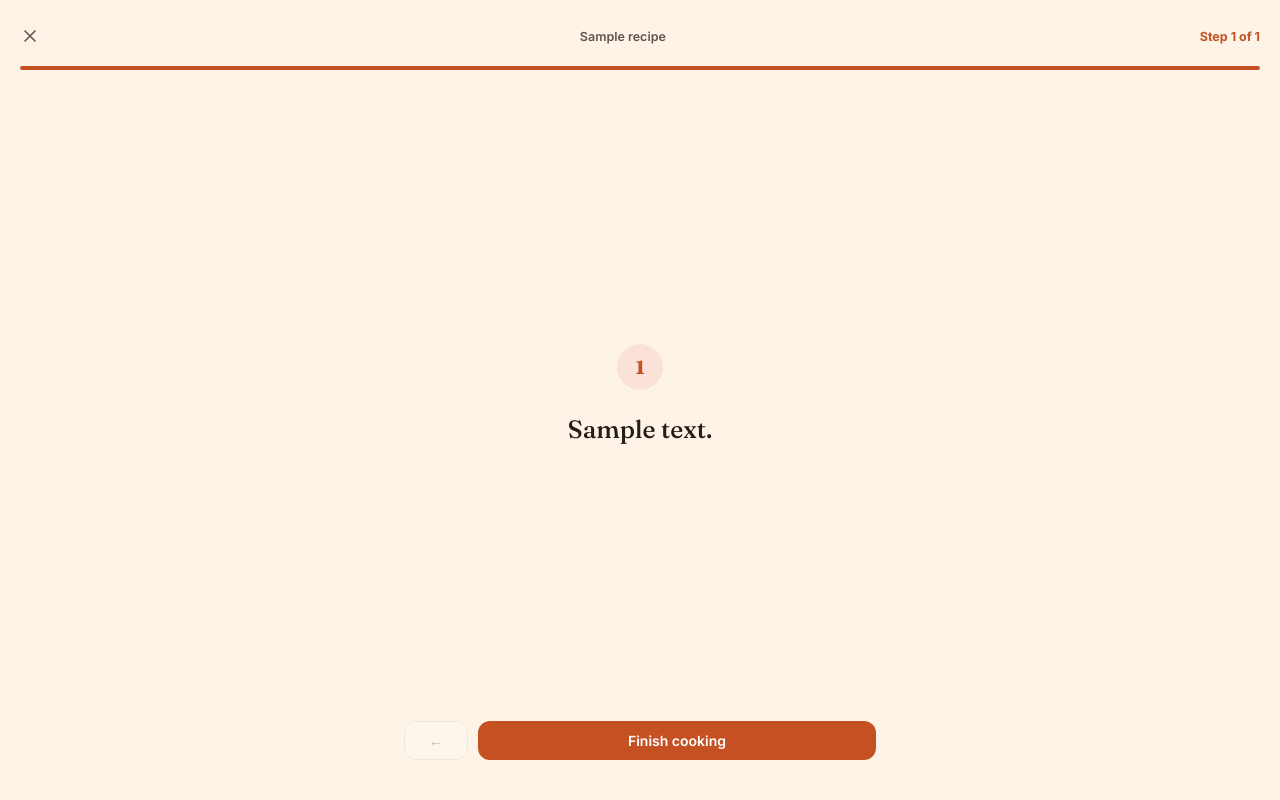
After one commit to dfluxcbf/little-meals, a FastAPI app: template src/little_meals/templates/cook_step.html in a window 1280 px wide. The commit adds this page. Run offline with FastAPI, Linux system fonts and the light colour scheme; the template is opened without the code that fills it: most values are stand-ins (such as "Sample title", 1, 10 or a date in 2020); parts of the project's set-up code (start-up, migrations or seed data) failed here and were passed over.

Commit message:
feat (-1): m6-cook-along

```diff
--- a/src/little_meals/static/app.css
+++ b/src/little_meals/static/app.css
@@ -887,6 +887,190 @@ form button {
   flex: 1;
 }
 
+/* ------------------------------------------------------------ cook-along */
+
+.cook-shell {
+  min-height: 100vh;
+  display: flex;
+  flex-direction: column;
+  background: var(--cream);
+  font-family: var(--font-body);
+  color: var(--ink);
+}
+
+.cook-header {
+  display: flex;
+  align-items: center;
+  justify-content: space-between;
+  gap: 10px;
+  padding: 20px 20px 0;
+}
+
+.cook-close {
+  color: var(--ink-soft);
+  display: inline-flex;
+  padding: 6px;
+  margin-left: -6px;
+}
+
+.cook-close svg {
+  width: 20px;
+  height: 20px;
+}
+
+.cook-title {
+  font-size: 12.5px;
+  font-weight: 600;
+  color: var(--ink-soft);
+  flex: 1;
+  text-align: center;
+  overflow: hidden;
+  text-overflow: ellipsis;
+  white-space: nowrap;
+}
+
+.cook-step-label {
+  font-size: 12.5px;
+  font-weight: 700;
+  color: var(--terracotta);
+  white-space: nowrap;
+}
+
+.cook-progress {
+  display: flex;
+  gap: 6px;
+  padding: 14px 20px 0;
+}
+
+.cook-progress-dot {
+  flex: 1;
+  height: 4px;
+  border-radius: 999px;
+  background: var(--line);
+}
+
+.cook-progress-dot-active {
+  background: var(--terracotta);
+}
+
+.cook-step-body {
+  flex: 1;
+  display: flex;
+  flex-direction: column;
+  align-items: center;
+  justify-content: center;
+  padding: 20px 30px;
+  text-align: center;
+}
+
+.cook-step-number {
+  width: 46px;
+  height: 46px;
+  border-radius: 999px;
+  background: var(--terracotta-soft);
+  color: var(--terracotta);
+  font-family: var(--font-display);
+  font-size: 19px;
+  font-weight: 700;
+  display: flex;
+  align-items: center;
+  justify-content: center;
+  margin-bottom: 22px;
+}
+
+.cook-step-text {
+  font-family: var(--font-display);
+  font-size: 25px;
+  line-height: 1.4;
+  font-weight: 500;
+  color: var(--ink);
+  margin: 0;
+  max-width: 32rem;
+}
+
+.cook-nav {
+  display: flex;
+  gap: 10px;
+  padding: 0 20px 40px;
+  max-width: 32rem;
+  margin: 0 auto;
+  width: 100%;
+  box-sizing: border-box;
+}
+
+.cook-prev {
+  width: 64px;
+  flex-shrink: 0;
+}
+
+.cook-prev-disabled {
+  opacity: 0.4;
+  pointer-events: none;
+}
+
+.cook-next {
+  flex: 1;
+}
+
+.cook-finish {
+  align-items: center;
+  justify-content: center;
+  padding: 30px 34px;
+  text-align: center;
+}
+
+.cook-finish h1 {
+  font-size: 25px;
+  margin: 0 0 8px;
+}
+
+.cook-finish p {
+  color: var(--ink-soft);
+  margin: 0 0 26px;
+  max-width: 26rem;
+}
+
+.cook-finish-icon {
+  width: 56px;
+  height: 56px;
+  border-radius: 999px;
+  display: flex;
+  align-items: center;
+  justify-content: center;
+  margin-bottom: 18px;
+}
+
+.cook-finish-icon svg {
+  width: 26px;
+  height: 26px;
+}
+
+.cook-feedback-actions {
+  display: flex;
+  gap: 14px;
+}
+
+.cook-feedback-btn {
+  display: flex;
+  flex-direction: column;
+  align-items: center;
+  gap: 6px;
+  padding: 16px 26px;
+  border-radius: 16px;
+  border: 1.5px solid var(--line);
+  background: var(--paper);
+  cursor: pointer;
+  font-family: var(--font-body);
+  font-size: 12.5px;
+  font-weight: 600;
+  color: var(--ink);
+}
+
+.cook-feedback-btn svg {
+  width: 24px;
+  height: 24px;
+}
+
 .error {
   color: var(--rose);
   background: var(--rose-soft);
--- /dev/null
+++ b/src/little_meals/templates/cook_step.html
@@ -0,0 +1,43 @@
+<!doctype html>
+<html lang="en">
+<head>
+  <meta charset="utf-8">
+  <meta name="viewport" content="width=device-width, initial-scale=1">
+  <title>{{ recipe.name }} - Step {{ step_number }} - little-meals</title>
+  <link rel="stylesheet" href="/static/fonts.css">
+  <link rel="stylesheet" href="/static/app.css">
+</head>
+<body>
+  <div class="cook-shell">
+    <div class="cook-header">
+      <a href="/recipes/{{ recipe.id }}" class="cook-close" aria-label="Close cook-along">
+        <svg viewBox="0 0 24 24" fill="none" stroke="currentColor" stroke-width="2" stroke-linecap="round" stroke-linejoin="round"><path d="M6 6l12 12M18 6L6 18"></path></svg>
+      </a>
+      <span class="cook-title">{{ recipe.name }}</span>
+      <span class="cook-step-label">Step {{ step_number }} of {{ total_steps }}</span>
+    </div>
+
+    <div class="cook-progress">
+      {% for i in range(1, total_steps + 1) %}
+        <div class="cook-progress-dot {% if i <= step_number %}cook-progress-dot-active{% endif %}"></div>
+      {% endfor %}
+    </div>
+
+    <div class="cook-step-body">
+      <div class="cook-step-number">{{ step_number }}</div>
+      <p class="cook-step-text">{{ step_text }}</p>
+    </div>
+
+    <div class="cook-nav">
+      {% if step_number > 1 %}
+        <a href="/recipes/{{ recipe.id }}/cook/{{ step_number - 1 }}" class="btn btn-secondary cook-prev" aria-label="Previous step">&larr;</a>
+      {% else %}
+        <span class="btn btn-secondary cook-prev cook-prev-disabled" aria-hidden="true">&larr;</span>
+      {% endif %}
+      <a href="/recipes/{{ recipe.id }}/cook/{{ step_number + 1 }}" class="btn btn-primary cook-next">
+        {{ "Finish cooking" if step_number == total_steps else "Next step" }}
+      </a>
+    </div>
+  </div>
+</body>
+</html>
--- a/src/little_meals/templates/partials/_plan_meal.html
+++ b/src/little_meals/templates/partials/_plan_meal.html
@@ -16,6 +16,7 @@
     <span>{{ recipe.cook_time_minutes }} min</span>
     <span>{{ recipe.nutrition.calories_per_serving }} kcal</span>
     <span class="badge badge-{{ recipe.classification.value }}">{{ recipe.classification.value|capitalize }}</span>
+    <a href="/recipes/{{ recipe.id }}/cook" style="margin-left: auto; font-size: 12px; font-weight: 600;">Cook along &rarr;</a>
   </div>
   <div class="servings-row">
     <label for="servings-{{ meal.id }}">Servings</label>
--- a/src/little_meals/templates/recipe_detail.html
+++ b/src/little_meals/templates/recipe_detail.html
@@ -9,6 +9,8 @@
   <span class="badge badge-{{ recipe.classification.value }}">{{ recipe.classification.value|capitalize }}</span>
   <span class="badge badge-{{ recipe.preference.value }}">{{ recipe.preference.value|capitalize }}</span>
 </div>
+
+<a href="/recipes/{{ recipe.id }}/cook" class="btn btn-primary" style="margin-bottom: 8px;">Cook along</a>
 
 <h2>Steps</h2>
 <ol class="steps-list">
```
Also changed, not shown: docs/architecture.md (+2 -1 lines), docs/design.md (+1 -1 lines), docs/milestones.md (+1 -1 lines), docs/requirements_policy.md (+6 -0 lines), src/little_meals/api/routes_ui.py (+49 -0 lines), src/little_meals/templates/cook_finish.html (added, +42 -0 lines), tests/test_cook_along.py (added, +151 -0 lines).
